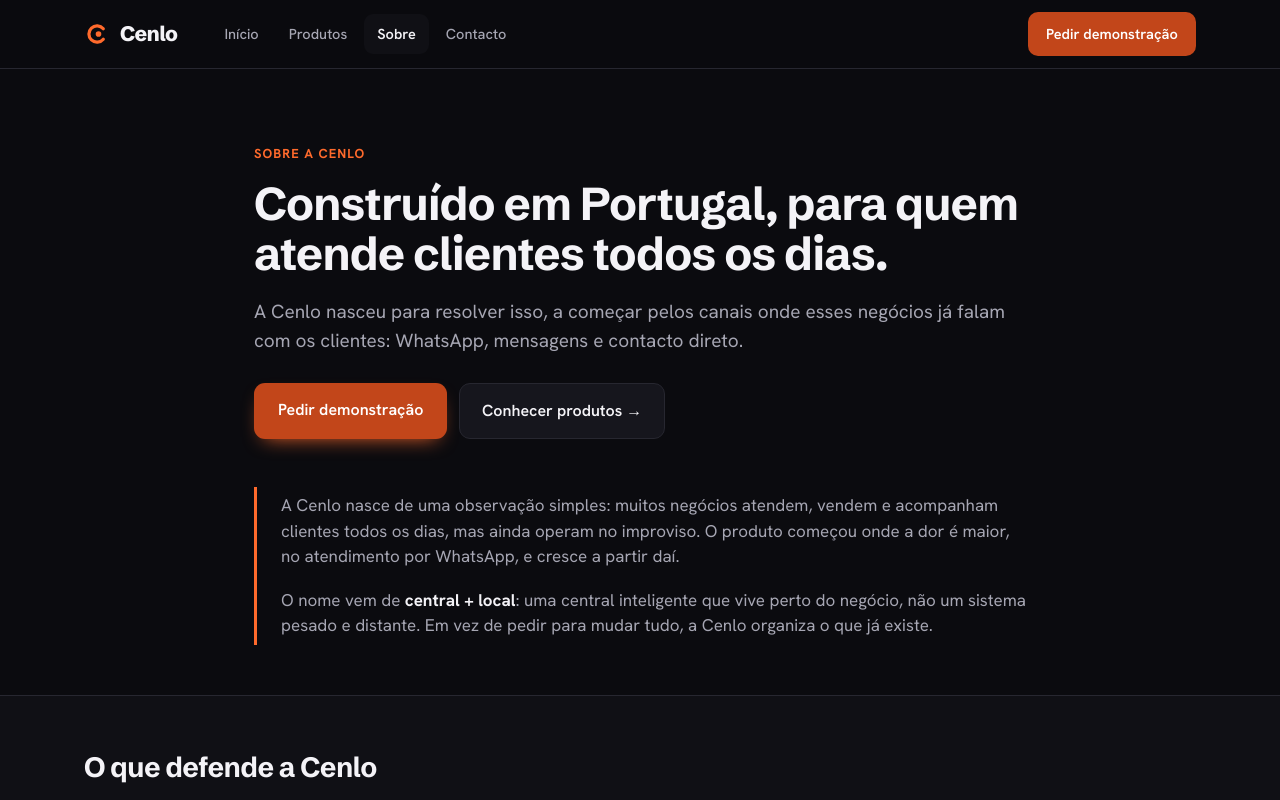
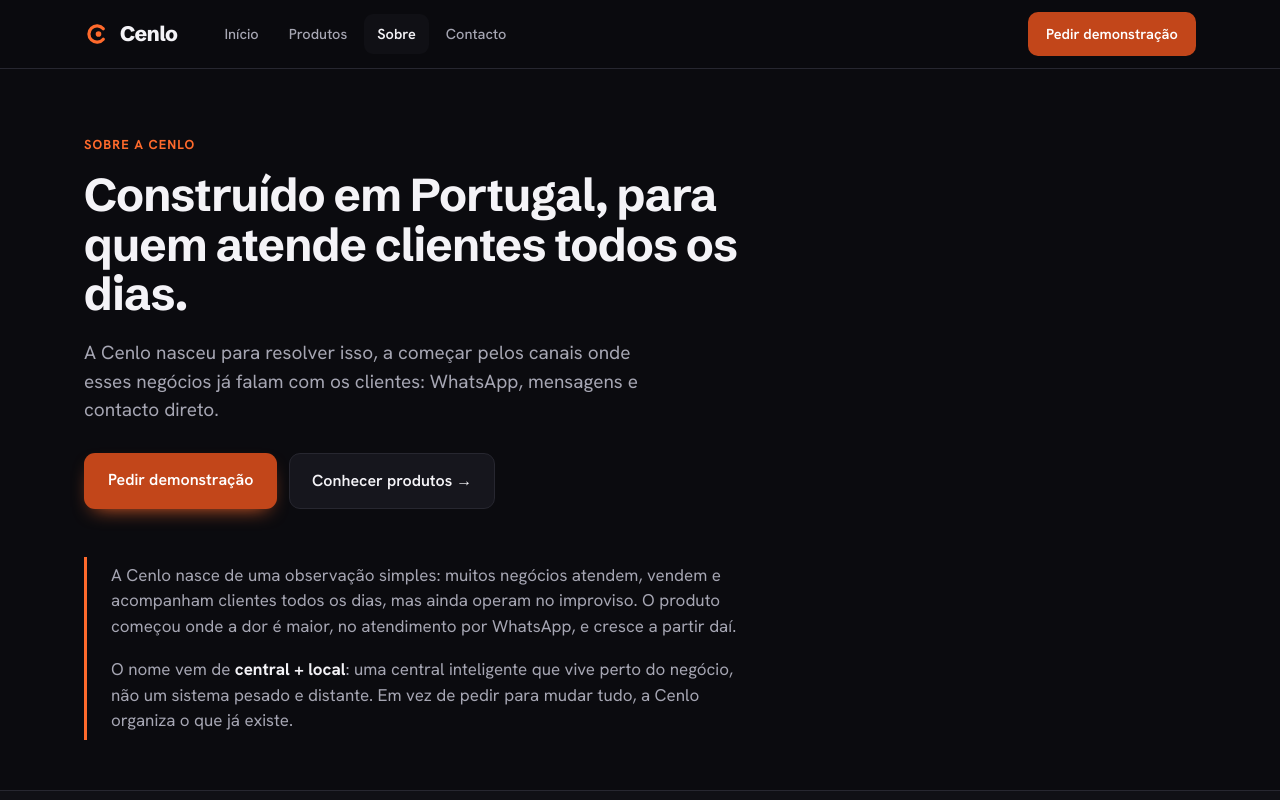
Before and after one commit to pedrocvm/cenlo-website, a Next.js app: page /sobre in a window 1280 px wide. Shown: the top 800 px of the page. Built offline with nearby package versions, Linux system fonts and the light colour scheme.

Commit message:
update ui

```diff
--- a/app/layout.tsx
+++ b/app/layout.tsx
@@ -23,10 +23,10 @@
 export const metadata: Metadata = {
   metadataBase: new URL('https://cenlo.pt'),
   title: {
-    default: 'Cenlo — central de pedidos por WhatsApp para negócios locais',
+    default: 'Cenlo — a central inteligente para negócios locais',
     template: '%s',
   },
-  description: 'O Cenlo ajuda pizzarias e negócios locais a organizar pedidos e atendimento pelo WhatsApp, com menos pedidos perdidos, menos erros e mais clareza na operação.',
+  description: 'O Cenlo organiza atendimento, pedidos, reservas e clientes de negócios locais — pelos canais onde o seu cliente já fala consigo.',
   openGraph: {
     type: 'website',
     locale: 'pt_PT',
@@ -51,7 +51,7 @@
         <PrivacyProvider>
           <div style={{ minHeight: '100vh', display: 'flex', flexDirection: 'column' }}>
             <Header />
-            <main style={{ flex: 1 }}>{children}</main>
+            <main style={{ flex: 1, paddingTop: 68 }}>{children}</main>
             <Footer />
           </div>
           <PrivacyModal />
--- a/app/sobre/page.tsx
+++ b/app/sobre/page.tsx
@@ -22,18 +22,18 @@
 export default function SobrePage() {
   return (
     <>
-      <section style={{ maxWidth: 820, margin: '0 auto', padding: '72px 24px 40px' }}>
+      <section style={{ maxWidth: 1160, margin: '0 auto', padding: '64px 24px 40px' }}>
         <span style={{ fontSize: 13, fontWeight: 700, letterSpacing: '.08em', textTransform: 'uppercase', color: 'var(--terra)' }}>Sobre a Cenlo</span>
-        <h1 className="hd" style={{ fontSize: 46, marginTop: 14, fontFamily: 'var(--font-schibsted)' }}>Construído em Portugal, para quem atende clientes todos os dias.</h1>
-        <p style={{ fontSize: 19, color: 'var(--ink2)', marginTop: 20 }}>A Cenlo nasceu para resolver isso, a começar pelos canais onde esses negócios já falam com os clientes: WhatsApp, mensagens e contacto direto.</p>
+        <h1 className="hd" style={{ fontSize: 46, marginTop: 14, fontFamily: 'var(--font-schibsted)', maxWidth: 680 }}>Construído em Portugal, para quem atende clientes todos os dias.</h1>
+        <p style={{ fontSize: 19, color: 'var(--ink2)', marginTop: 20, maxWidth: 580 }}>A Cenlo nasceu para resolver isso, a começar pelos canais onde esses negócios já falam com os clientes: WhatsApp, mensagens e contacto direto.</p>
         <div style={{ display: 'flex', flexWrap: 'wrap', gap: 12, marginTop: 28 }}>
           <Link href="/contacto" className="cta-primary" style={{ background: 'var(--terraBtn)', color: '#fff', border: 'none', padding: '15px 24px', borderRadius: 11, fontWeight: 600, fontSize: 16, boxShadow: '0 8px 20px -10px var(--terra)' }}>Pedir demonstração</Link>
           <Link href="/produtos" className="cta-primary" style={{ background: 'var(--surface)', color: 'var(--ink)', border: '1px solid var(--line)', padding: '15px 22px', borderRadius: 11, fontWeight: 600, fontSize: 16 }}>Conhecer produtos →</Link>
         </div>
       </section>
 
-      <section style={{ maxWidth: 820, margin: '0 auto', padding: '8px 24px 20px' }}>
-        <div style={{ borderLeft: '3px solid var(--terra)', padding: '6px 0 6px 24px', display: 'flex', flexDirection: 'column', gap: 18 }}>
+      <section style={{ maxWidth: 1160, margin: '0 auto', padding: '8px 24px 20px' }}>
+        <div style={{ borderLeft: '3px solid var(--terra)', padding: '6px 0 6px 24px', display: 'flex', flexDirection: 'column', gap: 18, maxWidth: 680 }}>
           <p style={{ fontSize: 17, color: 'var(--ink2)' }}>A Cenlo nasce de uma observação simples: muitos negócios atendem, vendem e acompanham clientes todos os dias, mas ainda operam no improviso. O produto começou onde a dor é maior, no atendimento por WhatsApp, e cresce a partir daí.</p>
           <p style={{ fontSize: 17, color: 'var(--ink2)' }}>O nome vem de <strong style={{ color: 'var(--ink)' }}>central + local</strong>: uma central inteligente que vive perto do negócio, não um sistema pesado e distante. Em vez de pedir para mudar tudo, a Cenlo organiza o que já existe.</p>
         </div>
--- a/components/Header.tsx
+++ b/components/Header.tsx
@@ -33,7 +33,7 @@
   }
 
   return (
-    <header style={{ position: 'sticky', top: 0, zIndex: 50, background: 'rgba(11,11,15,.78)', backdropFilter: 'blur(12px)', borderBottom: '1px solid var(--line)' }}>
+    <header style={{ position: 'fixed', top: 0, left: 0, right: 0, zIndex: 50, background: 'rgba(11,11,15,.78)', backdropFilter: 'blur(12px)', borderBottom: '1px solid var(--line)' }}>
       <div style={{ maxWidth: 1160, margin: '0 auto', padding: '0 24px', height: 68, display: 'flex', alignItems: 'center', gap: 28 }}>
         <Link href="/" aria-label="Início Cenlo" style={{ background: 'none', border: 'none', padding: 0, display: 'flex', alignItems: 'center', gap: 10, flexShrink: 0 }}>
           <Logo />
```
